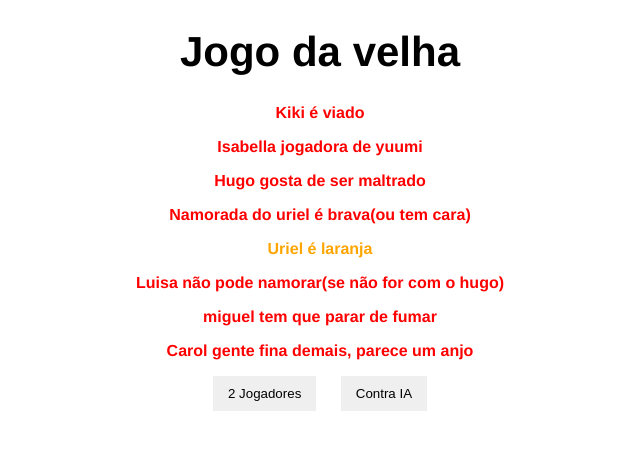
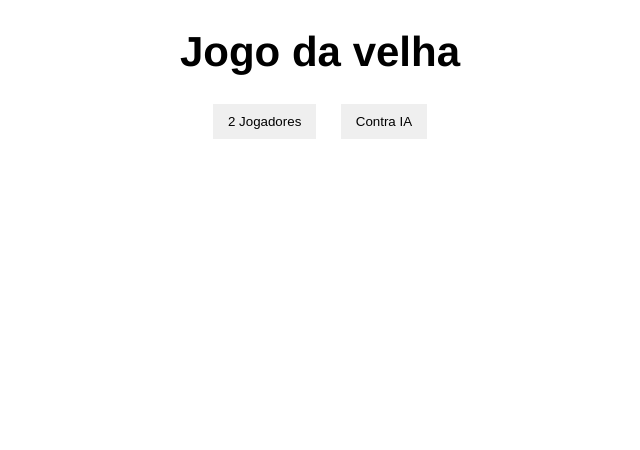
Before and after one commit to kellmanny/jogoDaVelha, a plain HTML site: page index.html in a window 1280 px wide. Shown: the whole page, without its empty margins (320-960 px from the left). Drawn offline with Linux system fonts and the light colour scheme.

Commit message:
Registrando projeto Jogo Da Velha

```diff
--- a/index.html
+++ b/index.html
@@ -11,16 +11,6 @@
 <body>
     <!-- titulo do texto -->
     <h1>Jogo da velha</h1>
-    <div id="amigos">
-        <p>Kiki é viado</p>
-        <p>Isabella jogadora de yuumi</p>
-        <p>Hugo gosta de ser maltrado</p>
-        <p>Namorada do uriel é brava(ou tem cara)</p>
-        <p id="laranja">Uriel é laranja</p>
-        <p>Luisa não pode namorar(se não for com o hugo)</p>
-        <p>miguel tem que parar de fumar</p>
-        <p>Carol gente fina demais, parece um anjo</p>
-    </div>
 
     <!--div com 2 botões(2 playes e contra a IA)-->
     <div id="buttons-container">
```
